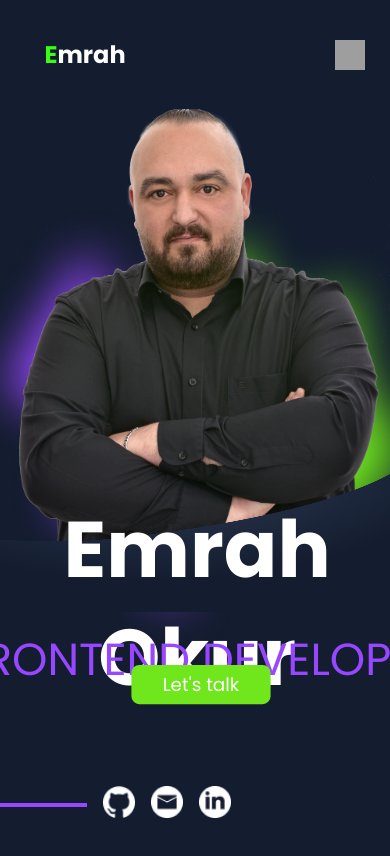
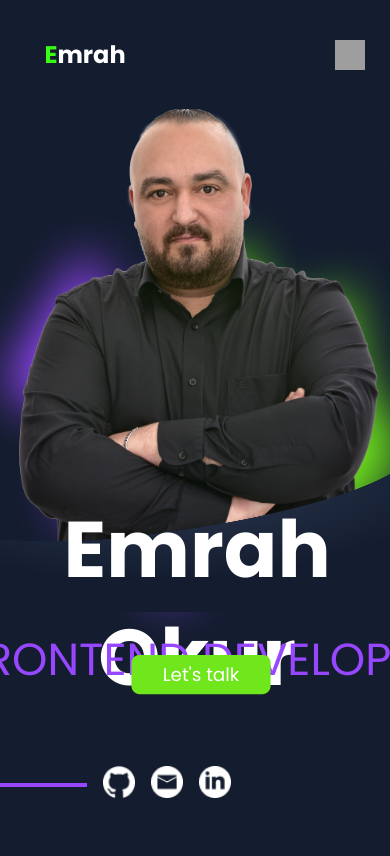
Before and after one commit to EmrahOkur/Emrah-Okur-Portfolio, an Angular app in the folder Emrah-Okur-Portfolio/: page / in a window 390 px wide. Shown: the top 856 px of the page. Built offline with nearby package versions, Linux system fonts and the light colour scheme; grey boxes are pictures that could not be loaded.

Commit message:
bug fixes

```diff
--- a/Emrah-Okur-Portfolio/src/app/hero/hero-mobile.component.scss
+++ b/Emrah-Okur-Portfolio/src/app/hero/hero-mobile.component.scss
@@ -36,7 +36,7 @@
         justify-content: center;
         align-items: center;
         width: auto;
-        margin-top: -140px !important;
+        margin-top: -150px !important;
 
 
     }
@@ -106,7 +106,7 @@
         justify-content: space-between;
         width: 174px;
         height: 30px;
-        top:90px;
+        top:70px;
     }
 
 
```
